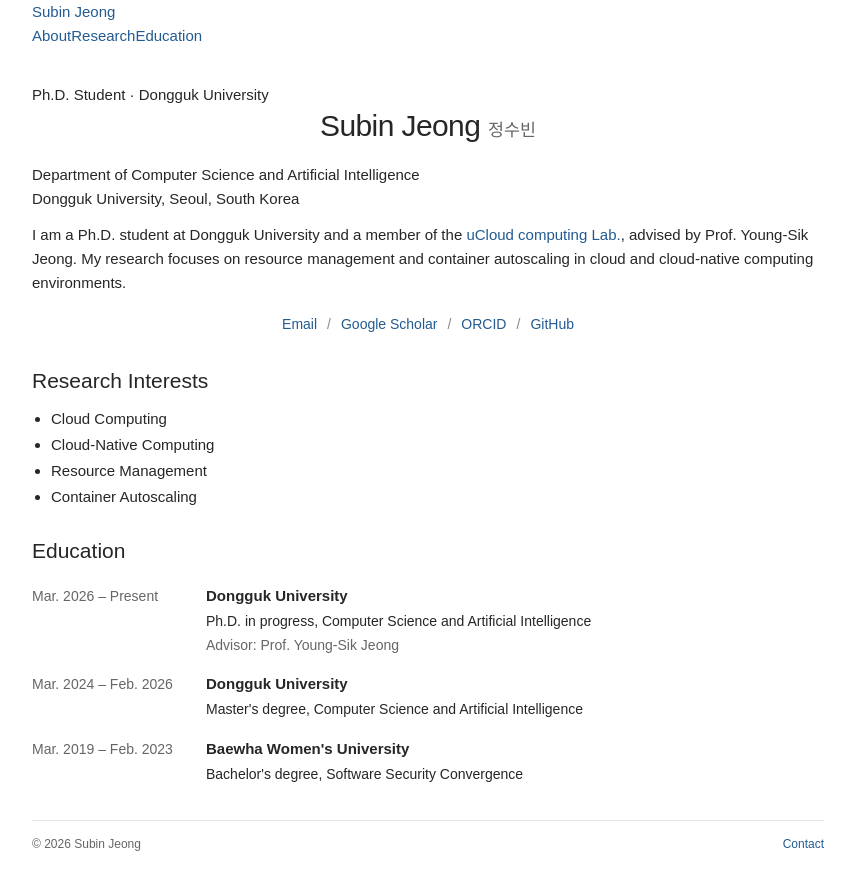
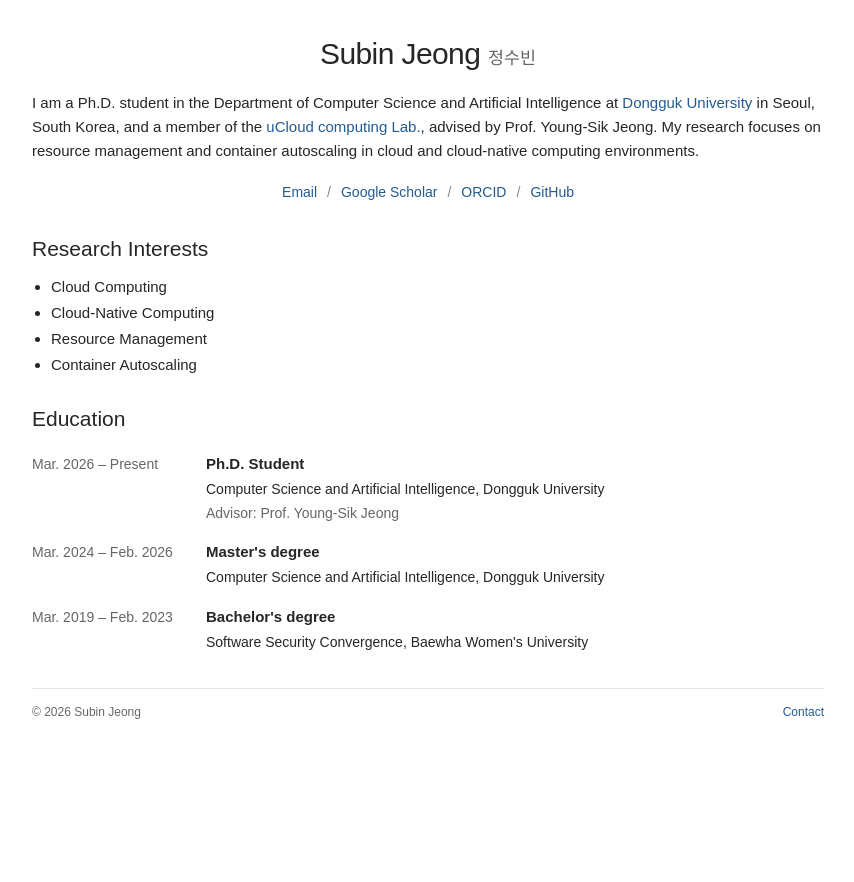
Before and after one commit to subinn-jeong/subinn-jeong.github.io, a plain HTML site: page index.html in a window 1280 px wide. Shown: the whole page, without its empty margins (212-1066 px from the left). After the commit the page ends 800 px from the top, so only its background shows below. Drawn offline with Linux system fonts and the light colour scheme.

Commit message:
Simplify introduction and present education in CV format

```diff
--- a/index.html
+++ b/index.html
@@ -5,19 +5,13 @@
   <meta name="viewport" content="width=device-width, initial-scale=1">
   <meta name="description" content="Subin Jeong, Ph.D. student at Dongguk University, researching cloud computing, resource management, and container autoscaling.">
   <title>Subin Jeong | Academic Homepage</title>
-  <link rel="stylesheet" href="style.css">
+  <link rel="stylesheet" href="style.css?v=2">
 </head>
 <body>
-  <header class="site-header">
-    <a class="brand" href="./">Subin Jeong</a>
-    <nav aria-label="Main navigation"><a href="#about">About</a><a href="#research">Research</a><a href="#education">Education</a></nav>
-  </header>
   <main>
     <section id="about" class="intro" aria-labelledby="name">
-      <div class="eyebrow">Ph.D. Student · Dongguk University</div>
       <h1 id="name">Subin Jeong <span lang="ko" class="korean-name">정수빈</span></h1>
-      <p class="affiliation">Department of Computer Science and Artificial Intelligence<br>Dongguk University, Seoul, South Korea</p>
-      <p>I am a Ph.D. student at Dongguk University and a member of the <a href="https://ucloud-lab.dongguk.edu/">uCloud computing Lab.</a>, advised by Prof. Young-Sik Jeong. My research focuses on resource management and container autoscaling in cloud and cloud-native computing environments.</p>
+      <p>I am a Ph.D. student in the Department of Computer Science and Artificial Intelligence at <a href="https://www.dongguk.edu/">Dongguk University</a> in Seoul, South Korea, and a member of the <a href="https://ucloud-lab.dongguk.edu/">uCloud computing Lab.</a>, advised by Prof. Young-Sik Jeong. My research focuses on resource management and container autoscaling in cloud and cloud-native computing environments.</p>
       <div class="links" aria-label="Academic profiles and contact">
         <a href="mailto:soo1915@dgu.ac.kr">Email</a>
         <a href="https://scholar.google.com/citations?user=GPD8lyYAAAAJ">Google Scholar</a>
@@ -36,15 +30,15 @@
       <h2 id="education-title">Education</h2>
       <div class="education-list">
         <article class="education-item">
-          <div><h3>Dongguk University</h3><p>Ph.D. in progress, Computer Science and Artificial Intelligence</p><p class="muted">Advisor: Prof. Young-Sik Jeong</p></div>
+          <div><h3>Ph.D. Student</h3><p>Computer Science and Artificial Intelligence, Dongguk University</p><p class="muted">Advisor: Prof. Young-Sik Jeong</p></div>
           <span class="dates">Mar. 2026 – Present</span>
         </article>
         <article class="education-item">
-          <div><h3>Dongguk University</h3><p>Master's degree, Computer Science and Artificial Intelligence</p></div>
+          <div><h3>Master's degree</h3><p>Computer Science and Artificial Intelligence, Dongguk University</p></div>
           <span class="dates">Mar. 2024 – Feb. 2026</span>
         </article>
         <article class="education-item">
-          <div><h3>Baewha Women's University</h3><p>Bachelor's degree, Software Security Convergence</p></div>
+          <div><h3>Bachelor's degree</h3><p>Software Security Convergence, Baewha Women's University</p></div>
           <span class="dates">Mar. 2019 – Feb. 2023</span>
         </article>
       </div>
```
